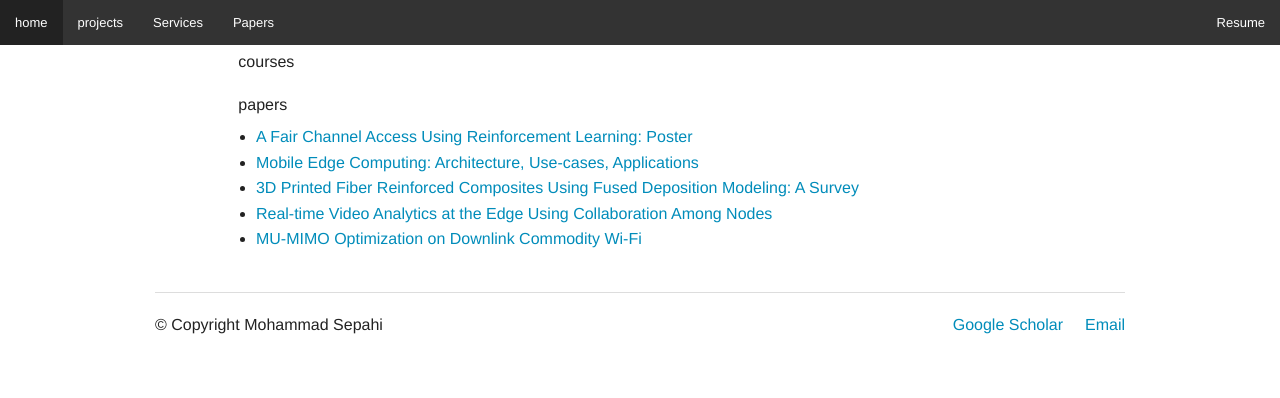
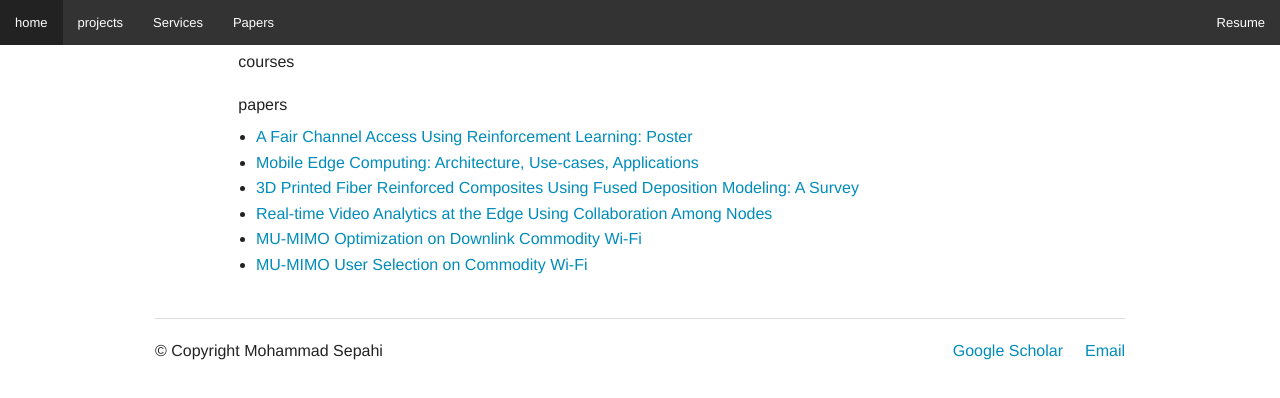
Before and after one commit to M-Sepahi/M-sepahi.github.io, a plain HTML site: page stuff.html in a window 1280 px wide. Drawn offline with Linux system fonts and the light colour scheme.

Commit message:
Update stuff.html

```diff
--- a/stuff.html
+++ b/stuff.html
@@ -43,6 +43,8 @@
           <li><a href="pdfs/3D.pdf">3D Printed Fiber Reinforced Composites Using Fused Deposition Modeling: A Survey</a></li>
 	  <li><a href="pdfs/video-edge.pdf"> Real-time Video Analytics at the Edge Using Collaboration Among Nodes</a></li>
 	  <li><a href="pdfs/GitHub_v.pdf"> MU-MIMO Optimization on Downlink Commodity Wi-Fi</a></li>
+	  <li><a href="pdfs/mumimo2.pdf"> MU-MIMO User Selection on Commodity Wi-Fi</a></li>
+
 
           </ul>
 
```
